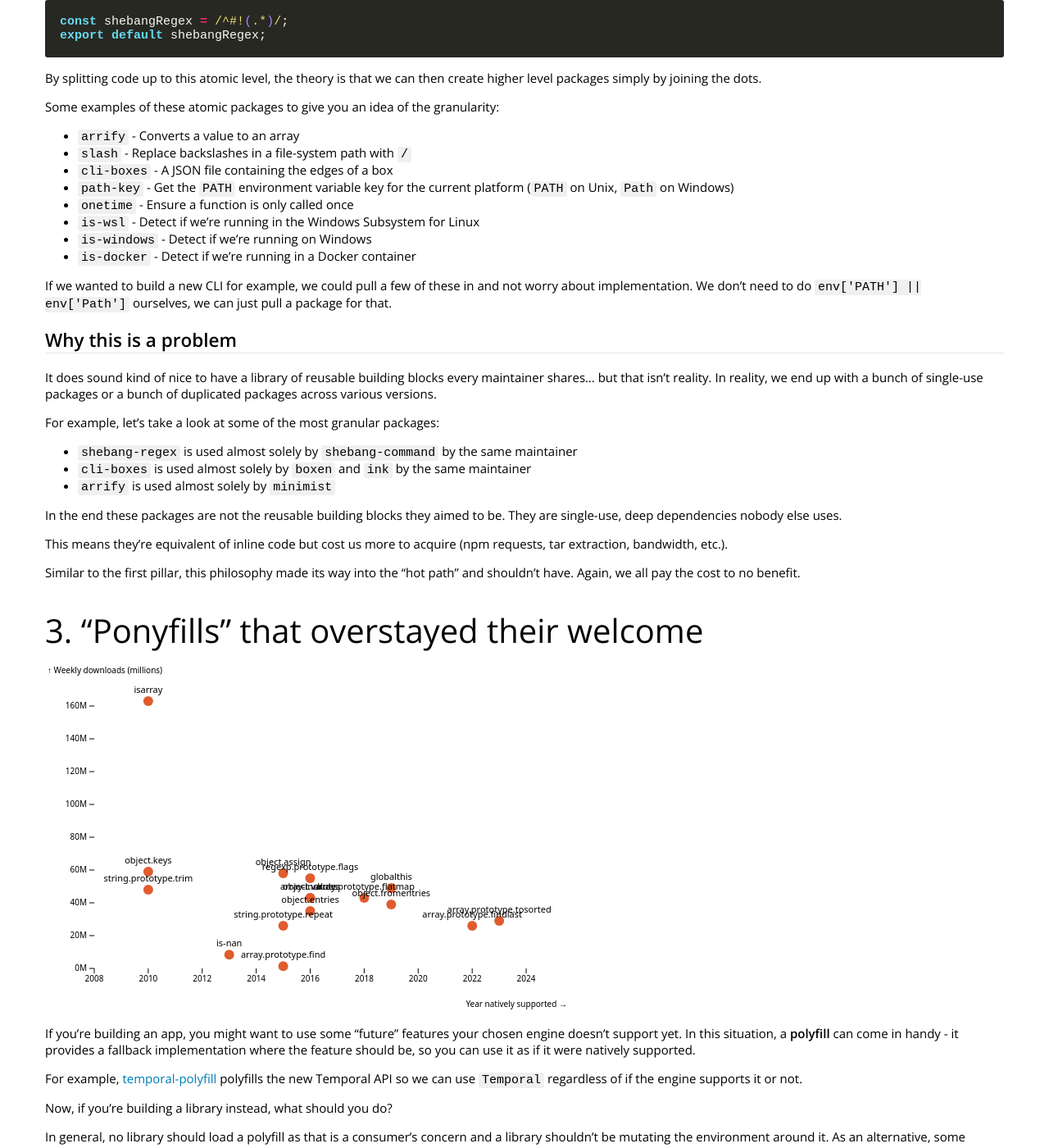
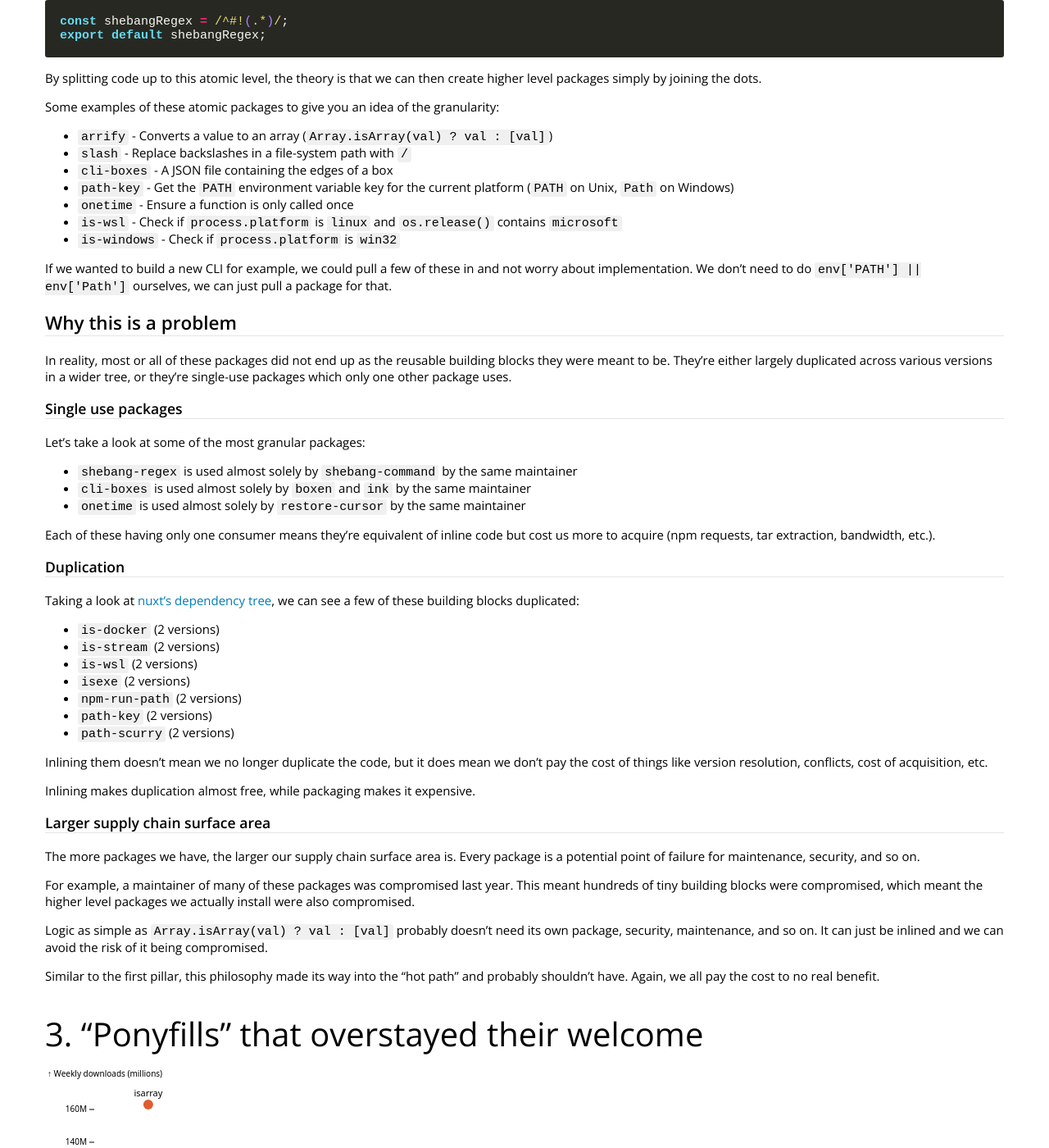
Before and after one commit to 43081j/43081j.github.io, a Jekyll site: the page built from _posts/2026-03-12-three-pillars-of-javascript-bloat.md, in a window 1280 px wide and 1400 px high, scrolled down 2962 px. Shown: the whole window at 82% size. Built offline with Jekyll 4.4.1, drawn with Linux system fonts in a browser that asks for light colours; nearby versions of some CDN libraries; comment, search, counter and statistics services are not loaded.

Commit message:
docs: clean up atomic section

```diff
--- a/_posts/2026-03-12-three-pillars-of-javascript-bloat.md
+++ b/_posts/2026-03-12-three-pillars-of-javascript-bloat.md
@@ -90,32 +90,55 @@ By splitting code up to this atomic level, the theory is that we can then create
 
 Some examples of these atomic packages to give you an idea of the granularity:
 
-- `arrify` - Converts a value to an array
+- `arrify` - Converts a value to an array (`Array.isArray(val) ? val : [val]`)
 - `slash` - Replace backslashes in a file-system path with `/`
 - `cli-boxes` - A JSON file containing the edges of a box
 - `path-key` - Get the `PATH` environment variable key for the current platform (`PATH` on Unix, `Path` on Windows)
 - `onetime` - Ensure a function is only called once
-- `is-wsl` - Detect if we're running in the Windows Subsystem for Linux
-- `is-windows` - Detect if we're running on Windows
-- `is-docker` - Detect if we're running in a Docker container
+- `is-wsl` - Check if `process.platform` is `linux` and `os.release()` contains `microsoft`
+- `is-windows` - Check if `process.platform` is `win32`
 
 If we wanted to build a new CLI for example, we could pull a few of these in and not worry about implementation. We don't need to do `env['PATH'] || env['Path']` ourselves, we can just pull a package for that.
 
 ## Why this is a problem
 
-It does sound kind of nice to have a library of reusable building blocks every maintainer shares... but that isn't reality. In reality, we end up with a bunch of single-use packages or a bunch of duplicated packages across various versions.
+In reality, most or all of these packages did not end up as the reusable building blocks they were meant to be. They're either largely duplicated across various versions in a wider tree, or they're single-use packages which only one other package uses.
 
-For example, let's take a look at some of the most granular packages:
+### Single use packages
+
+Let's take a look at some of the most granular packages:
 
 - `shebang-regex` is used almost solely by `shebang-command` by the same maintainer
 - `cli-boxes` is used almost solely by `boxen` and `ink` by the same maintainer
-- `arrify` is used almost solely by `minimist`
+- `onetime` is used almost solely by `restore-cursor` by the same maintainer
 
-In the end these packages are not the reusable building blocks they aimed to be. They are single-use, deep dependencies nobody else uses.
+Each of these having only one consumer means they're equivalent of inline code but cost us more to acquire (npm requests, tar extraction, bandwidth, etc.).
 
-This means they're equivalent of inline code but cost us more to acquire (npm requests, tar extraction, bandwidth, etc.).
+### Duplication
 
-Similar to the first pillar, this philosophy made its way into the "hot path" and shouldn't have. Again, we all pay the cost to no benefit.
+Taking a look at [nuxt's dependency tree](https://npmgraph.js.org/?q=nuxt), we can see a few of these building blocks duplicated:
+
+- `is-docker` (2 versions)
+- `is-stream` (2 versions)
+- `is-wsl` (2 versions)
+- `isexe` (2 versions)
+- `npm-run-path` (2 versions)
+- `path-key` (2 versions)
+- `path-scurry` (2 versions)
+
+Inlining them doesn't mean we no longer duplicate the code, but it does mean we don't pay the cost of things like version resolution, conflicts, cost of acquisition, etc.
+
+Inlining makes duplication almost free, while packaging makes it expensive.
+
+### Larger supply chain surface area
+
+The more packages we have, the larger our supply chain surface area is. Every package is a potential point of failure for maintenance, security, and so on.
+
+For example, a maintainer of many of these packages was compromised last year. This meant hundreds of tiny building blocks were compromised, which meant the higher level packages we actually install were also compromised.
+
+Logic as simple as `Array.isArray(val) ? val : [val]` probably doesn't need its own package, security, maintenance, and so on. It can just be inlined and we can avoid the risk of it being compromised.
+
+Similar to the first pillar, this philosophy made its way into the "hot path" and probably shouldn't have. Again, we all pay the cost to no real benefit.
 
 # 3. "Ponyfills" that overstayed their welcome
 
```
